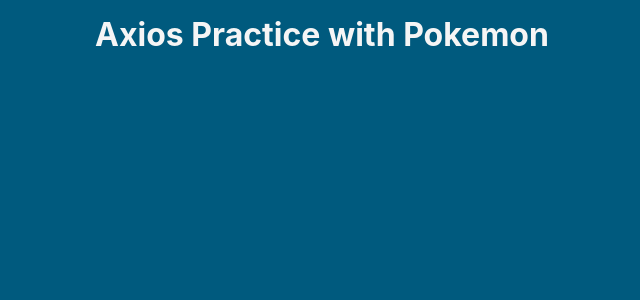
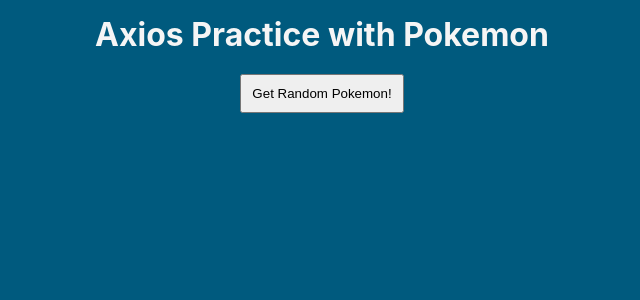
Before and after one commit to klesueur/axios-practice, a React (Create React App) app: page / in a window 1280 px wide. Shown: the top 300 px of the page, without its empty margins (318-958 px from the left). Built offline with nearby package versions, Linux system fonts and the light colour scheme; no server answers.

Commit message:
loading issues

```diff
--- a/src/App.css
+++ b/src/App.css
@@ -15,3 +15,12 @@
   padding: 15px;
   color: whitesmoke;
 }
+
+.pokerequest-view {
+  padding: 20px;
+}
+
+.random-btn {
+  padding: 10px;
+  cursor: pointer;
+}
--- a/src/components/PokeRequest.js
+++ b/src/components/PokeRequest.js
@@ -1,12 +1,26 @@
-import React from 'react';
-import Axios from 'axios';
+import React, { useState } from 'react';
+import axios from 'axios';
 
 
 const PokeRequest = () => {
+    const [pokeArr, setPokeArr] = useState([]);
 
+    const randomPokemon = () => {
+        const randomNum = Math.ceil(Math.random() * 250);
+
+        axios.get(`https://pokeapi.co/api/v2/pokemon/${randomNum}`)
+            .then((res) => {
+                const tempArr = [...pokeArr];
+
+                tempArr.push(res.data);
+                setPokeArr([...tempArr]);
+                console.log(pokeArr)
+            });
+    };
 
     return (
         <div className='pokerequest-view'>
+            <button className='random-btn' onClick={randomPokemon()}> Get Random Pokemon! </button>
 
         </div>
     );
```
